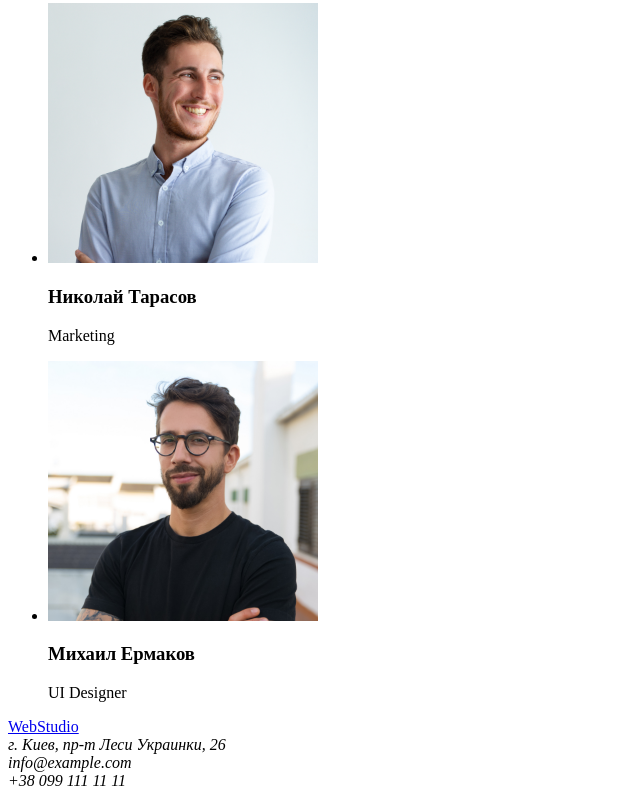
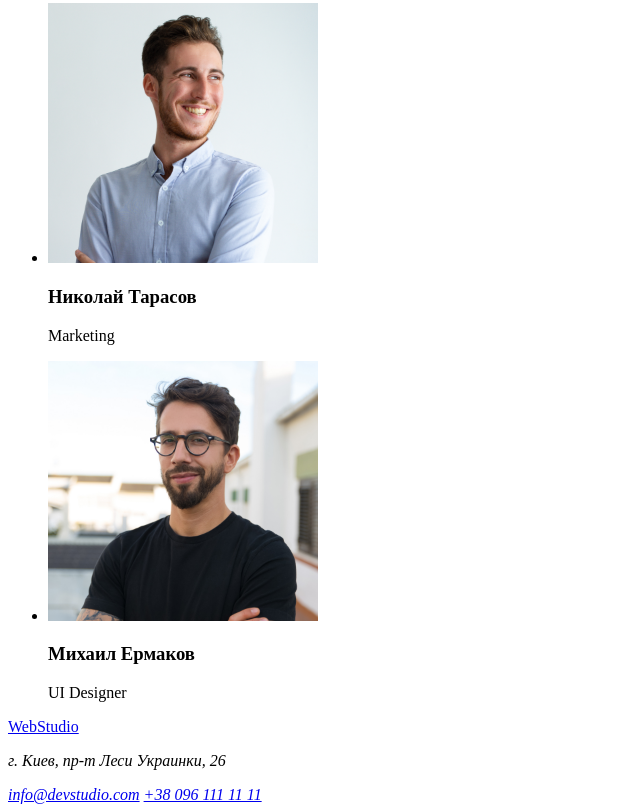
Before and after one commit to OlegUsatui/goit-markup-hw-01, a plain HTML site: page index.html in a window 1280 px wide. Shown: the part 2330-3142 px from the top of the page, without its empty margins (0-640 px from the left). Drawn offline with Linux system fonts and the light colour scheme.

Commit message:
changes in footer

```diff
--- a/index.html
+++ b/index.html
@@ -110,9 +110,9 @@
     <footer>
         <a href="#">WebStudio</a>
         <address>
-            г. Киев, пр-т Леси Украинки, 26<br>
-            <span>info@example.com<br>
-            +38 099 111 11 11</span>
+            <p> г. Киев, пр-т Леси Украинки, 26</p>
+            <a href="mailto:info@devstudio.com">info@devstudio.com</a>
+            <a href="tel:+380961111111">+38 096 111 11 11</a>
         </address>
     </footer>
 </body>
```
